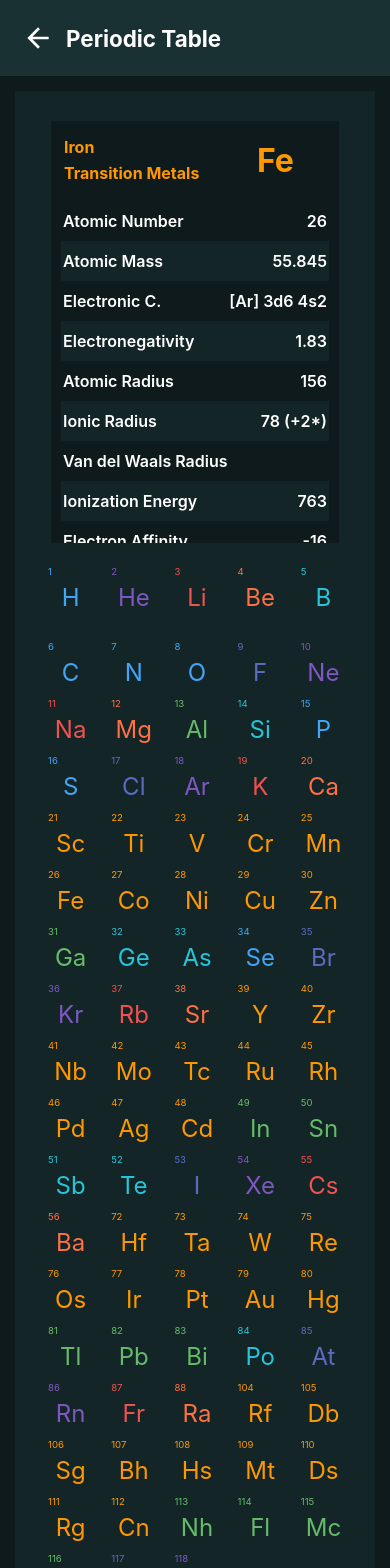
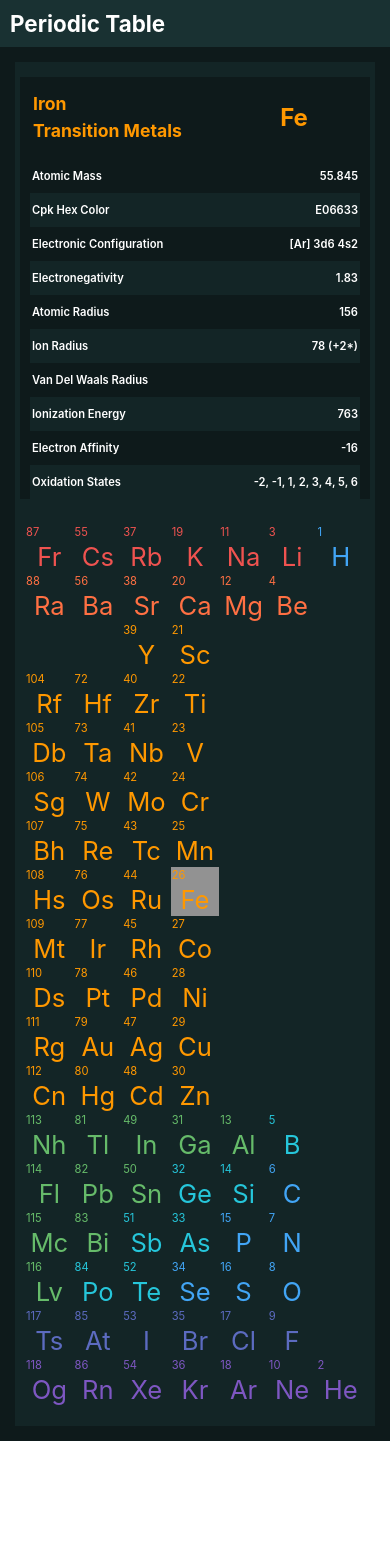
Before and after one commit to elenydev/periodic-table, a React (Create React App) app: page / in a window 390 px wide. Shown: the top 1568 px of the page. After the commit the page ends 1441 px from the top, so only its background shows below. Built offline with nearby package versions, Linux system fonts and the light colour scheme.

Commit message:
Changing method for displaying extended properties and added next json for mobile table

```diff
--- a/src/Components/ActiveElementCard/activeElementCard.styles.tsx
+++ b/src/Components/ActiveElementCard/activeElementCard.styles.tsx
@@ -3,20 +3,15 @@ import styled from "styled-components";
 export const Card = styled.div`
   display: flex;
   flex-direction: column;
-  flex: 0.2;
+  width: 100%;
   margin: 10px;
   background-color: #0e1a1b;
   overflow-y: auto;
   max-height: 50vh;
   padding: 10px;
-  @media (max-width: 1500px) {
-    min-width: 40%;
-  }
-  @media (max-width: 1000px) {
-    min-width: 50%;
-  }
-  @media (max-width: 600px) {
-    min-width: 90%;
+
+  @media (min-width: 1024px) {
+    flex: 0.4;
   }
 `;
 export const CardHeader = styled.div`
@@ -75,7 +70,7 @@ export const CardHeaderSymbol = styled.p`
   width: 40%;
   align-items: center;
   justify-content: center;
-  font-size: 2em;
+  font-size: 1.5em;
 `;
 export const CardHeaderDescription = styled.div`
   display: flex;
@@ -83,7 +78,7 @@ export const CardHeaderDescription = styled.div`
   justify-content: center;
   padding: 3px;
   width: 60%;
-  font-size: 1em;
+  font-size: 1.1em;
   & > p {
     width: 100%;
     margin: 3px 0;
@@ -106,7 +101,11 @@ export const CardListItem = styled.li`
   justify-content: space-between;
   padding: 10px 2px;
   word-break: break-all;
+  font-size: 0.7em;
   &:nth-child(even) {
     background-color: #132526;
   }
+  & > p {
+    text-transform: capitalize;
+  }
 `;
--- a/src/Components/ActiveElementCard/index.tsx
+++ b/src/Components/ActiveElementCard/index.tsx
@@ -1,4 +1,4 @@
-import React, { useState, useEffect } from "react";
+import React from "react";
 import { ElementsItem } from "../../ElementsItem";
 import {
   Card,
@@ -13,98 +13,48 @@ type AppProps = {
   active: number;
 };
 
-function ActiveElementCard({ active }: AppProps): JSX.Element {
-  const FilterDataElements = (active: number) => {
-    return DataElements.filter((element) => element.atomic === active);
-  };
-  const [currentElement, setCurrentElement] = useState<ElementsItem>(
-    FilterDataElements(active)[0]
-  );
+const ActiveElementCard = ({ active }: AppProps): JSX.Element => {
+  const currentElement: ElementsItem = DataElements[active - 1];
+  const { group, name, symbol } = currentElement;
+  const element = Object.keys(currentElement).slice(3, 21);
+  const elementValues = Object.values(currentElement).slice(3, 21);
 
-  useEffect(() => {
-    setCurrentElement(FilterDataElements(active)[0]);
-  }, [active]);
   return (
     <Card>
-      <CardHeader className={currentElement.group}>
+      <CardHeader className={group}>
         <CardHeaderDescription>
-          <p>{currentElement.name}</p>
-          <p>{currentElement.group.replace("_", " ")}</p>
+          <p>{name}</p>
+          <p>{group.replace(/_/g, " ")}</p>
         </CardHeaderDescription>
-        <CardHeaderSymbol>{currentElement.symbol}</CardHeaderSymbol>
+
+        <CardHeaderSymbol>{symbol}</CardHeaderSymbol>
       </CardHeader>
+
       <CardList>
-        <CardListItem>
-          <p>Atomic Number</p>
-          <p>{currentElement.atomic}</p>
-        </CardListItem>
-        <CardListItem>
-          <p>Atomic Mass</p>
-          <p>{currentElement.atomicMass}</p>
-        </CardListItem>
-        <CardListItem>
-          <p>Electronic C.</p>
-          <p>{currentElement.electronicConfiguration}</p>
-        </CardListItem>
-        <CardListItem>
-          <p>Electronegativity</p>
-          <p>{currentElement.electronegativity}</p>
-        </CardListItem>
-        <CardListItem>
-          <p>Atomic Radius</p>
-          <p>{currentElement.atomicRadius}</p>
-        </CardListItem>
-        <CardListItem>
-          <p>Ionic Radius</p>
-          <p>{currentElement.ionRadius}</p>
-        </CardListItem>
-        <CardListItem>
-          <p>Van del Waals Radius</p>
-          <p>{currentElement.vanDelWaalsRadius}</p>
-        </CardListItem>
-        <CardListItem>
-          <p>Ionization Energy</p>
-          <p>{currentElement.ionizationEnergy}</p>
-        </CardListItem>
-        <CardListItem>
-          <p>Electron Affinity</p>
-          <p>{currentElement.electronAffinity}</p>
-        </CardListItem>
-        <CardListItem>
-          <p>Oxidation States</p>
-          <p>{currentElement.oxidationStates}</p>
-        </CardListItem>
-        <CardListItem>
-          <p>Standard State</p>
-          <p>{currentElement.standardState}</p>
-        </CardListItem>
-        <CardListItem>
-          <p>Bonding Type</p>
-          <p>{currentElement.bondingType}</p>
-        </CardListItem>
-        <CardListItem>
-          <p>Melting Point</p>
-          <p>{currentElement.meltingPoint}</p>
-        </CardListItem>
-        <CardListItem>
-          <p>Boiling Point</p>
-          <p>{currentElement.boilingPoint}</p>
-        </CardListItem>
-        <CardListItem>
-          <p>Density</p>
-          <p>{currentElement.density}</p>
-        </CardListItem>
-        <CardListItem>
-          <p>Year Discovered</p>
-          <p>{currentElement.yearDiscovered}</p>
-        </CardListItem>
-        <CardListItem>
-          <p>Valency</p>
-          <p>{currentElement.valency}</p>
-        </CardListItem>
+        {element.map((el, index) => {
+          const caption = el
+            .replace(/([A-Z]+|[A-Z]?[a-z]+)(?=[A-Z]|\b)/g, "!$&")
+            .split("!");
+          const value: string | number = elementValues[index];
+          if (typeof value === "string") {
+            return (
+              <CardListItem key={index}>
+                <p>{caption.map((el) => el + " ")}</p>
+                <p>{value.replace(/_/g, " ")}</p>
+              </CardListItem>
+            );
+          } else {
+            return (
+              <CardListItem key={index}>
+                <p>{caption.map((el) => el + " ")}</p>
+                <p>{value}</p>
+              </CardListItem>
+            );
+          }
+        })}
       </CardList>
     </Card>
   );
-}
+};
 
 export default ActiveElementCard;
--- a/src/Components/Header/index.tsx
+++ b/src/Components/Header/index.tsx
@@ -1,7 +1,6 @@
 import React from "react";
 import styled from "styled-components";
-import ArrowBackIcon from "@material-ui/icons/ArrowBack";
-import { IconButton } from "@material-ui/core";
+
 const HeaderElement = styled.div`
   display: flex;
   align-items: center;
@@ -18,15 +17,12 @@ const HeaderElement = styled.div`
     font-size: 2rem;
   }
 `;
-function Header(): JSX.Element {
+const Header = (): JSX.Element => {
   return (
     <HeaderElement>
-      <IconButton>
-        <ArrowBackIcon />
-      </IconButton>
       <h1>Periodic Table</h1>
     </HeaderElement>
   );
-}
+};
 
 export default Header;
--- /dev/null
+++ b/src/Components/Table/Item.tsx
@@ -0,0 +1,43 @@
+import React from "react";
+import { ElementsItem } from "../../ElementsItem";
+import { GridItem } from "./table.styles";
+type AppProps = {
+  currentElement: number;
+  disabled?: boolean;
+  currentElementProperties?: ElementsItem;
+  clickEvent?: any;
+  active?: string;
+};
+
+const Item = ({
+  currentElement,
+  currentElementProperties,
+  clickEvent,
+  active,
+}: AppProps): JSX.Element => {
+  if (currentElementProperties) {
+    const { group, symbol, name } = currentElementProperties;
+    return (
+      <>
+        <GridItem
+          className={`${group}  ${active}`}
+          onClick={() => clickEvent()}
+        >
+          <p>{currentElement}</p>
+          <p>{symbol}</p>
+          <p>{name}</p>
+        </GridItem>
+      </>
+    );
+  } else {
+    return (
+      <>
+        <GridItem disabled>
+          <p>{currentElement}</p>
+        </GridItem>
+      </>
+    );
+  }
+};
+
+export default Item;
--- a/src/Components/Table/index.tsx
+++ b/src/Components/Table/index.tsx
@@ -1,49 +1,72 @@
 import React, { useState } from "react";
-import { Wrapper, GridTemplate, GridItem } from "./table.styles";
+import {
+  Wrapper,
+  GridTemplateDesktop,
+  GridTemplateMobile,
+} from "./table.styles";
 import { ElementsItem } from "../../ElementsItem";
 import ActiveElementCard from "../ActiveElementCard/index";
 import Header from "../Header/index";
+import Item from "./Item";
 const Elements: [] = require("../../data/pt.json").flat(); // reducing array nesting
+const ElementsMobile: number[] = require("../../data/pt-mobile.json").flat(); //reducing array nesting
 const DataElements: ElementsItem[] = require("../../data/elements.json");
-const NotSyntheticElements: number[] = Elements.slice(0, 126);
+const NaturalElements: number[] = Elements.slice(0, 126);
 const IGNORED_ELEMENTS_NUMBERS = [0, -1, -2];
-function Table(): JSX.Element {
+
+const Table = (): JSX.Element => {
   const [activeElement, setActiveElement] = useState<number>(26);
-
-  function showElementProperties(item: number) {
-    setActiveElement(item);
-  }
+  const handleActiveElement = (element: number) => {
+    setActiveElement(element);
+  };
   return (
     <>
       <Header />
+
       <Wrapper>
         <ActiveElementCard active={activeElement} />
-        <GridTemplate>
-          {NotSyntheticElements.map((element: number, index: number) => {
+
+        <GridTemplateDesktop>
+          {NaturalElements.map((element: number, index: number) => {
             const currentElement: number = element;
             const currentElementProperties = DataElements[currentElement - 1];
             if (IGNORED_ELEMENTS_NUMBERS.includes(currentElement)) {
-              return <GridItem key={index} disabled></GridItem>;
+              return <Item key={index} currentElement={currentElement}></Item>;
             } else {
               return (
-                <GridItem
+                <Item
                   key={index}
-                  color={currentElementProperties.cpkHexColor}
-                  className={currentElementProperties.group}
-                  onClick={() =>
-                    showElementProperties(currentElementProperties.atomic)
-                  }
-                >
-                  <p>{currentElement}</p>
-                  <p>{currentElementProperties.symbol}</p>
-                  <p>{currentElementProperties.name}</p>
-                </GridItem>
+                  currentElement={currentElement}
+                  currentElementProperties={currentElementProperties}
+                  clickEvent={() => handleActiveElement(currentElement)}
+                  active={currentElement === activeElement ? "active" : ""}
+                ></Item>
               );
             }
           })}
-        </GridTemplate>
+        </GridTemplateDesktop>
+
+        <GridTemplateMobile>
+          {ElementsMobile.map((element: number, index: number) => {
+            const currentElement: number = element;
+            const currentElementProperties = DataElements[currentElement - 1];
+            if (IGNORED_ELEMENTS_NUMBERS.includes(currentElement)) {
+              return <Item key={index} currentElement={currentElement}></Item>;
+            } else {
+              return (
+                <Item
+                  key={index}
+                  currentElement={currentElement}
+                  currentElementProperties={currentElementProperties}
+                  clickEvent={() => handleActiveElement(currentElement)}
+                  active={currentElement === activeElement ? "active" : ""}
+                ></Item>
+              );
+            }
+          })}
+        </GridTemplateMobile>
       </Wrapper>
     </>
   );
-}
+};
 export default Table;
--- a/src/Components/Table/table.styles.tsx
+++ b/src/Components/Table/table.styles.tsx
@@ -3,52 +3,68 @@ export const Wrapper = styled.div`
   display: flex;
   align-items: center;
   justify-content: space-around;
-  flex-wrap: wrap;
+  flex-direction: column;
   width: 100%;
-  padding: 20px;
+  padding: 5px;
   background-color: #132526;
   border: 15px solid #0e1a1b;
+  @media (min-width: 1024px) {
+    flex-direction: row;
+  }
 `;
 
-export const GridTemplate = styled.ul`
-  display: grid;
-  flex: 0.8;
+export const GridTemplateDesktop = styled.ul`
+  display: none;
+  flex: 0.6;
   min-height: 100%;
-  margin: 10px;
+  margin: 5px;
   grid-template-columns: repeat(18, 1fr);
   grid-template-rows: repeat(7, 1fr);
   grid-column-gap: 0px;
   grid-row-gap: 0px;
   background-color: #132526;
-  @media (max-width: 1500px) {
-    min-width: 95%;
-  }
-  @media (max-width: 1250px) {
-    grid-template-columns: repeat(auto-fit, minmax(50px, 1fr));
-    grid-template-rows: repeat(auto-fit, minmax(70px, 1fr));
-    gap: 5px 12px;
+  @media (min-width: 1024px) {
+    display: grid;
   }
 `;
 
+export const GridTemplateMobile = styled.ul`
+  display: grid;
+  min-height: 100%;
+  margin: 10px;
+  padding: 5px;
+  width: 100%;
+  grid-template-columns: repeat(7, 1fr);
+  grid-template-rows: repeat(18, 1fr);
+  grid-column-gap: 0px;
+  grid-row-gap: 0px;
+  background-color: #132526;
+  @media (min-width: 1024px) {
+    display: none;
+  }
+`;
 export const GridItem = styled.li`
   display: flex;
   flex-direction: column;
   color: ${(props) => (props.disabled ? "transparent" : "#" + props.color)};
   align-items: center;
   cursor: ${(props) => (props.disabled ? "auto" : "pointer")};
+  &.active {
+    background-color: #929292;
+  }
   & > p {
     width: 100%;
-    font-size: 0.6em;
-    padding: 3px;
+    font-size: 0.7em;
+    padding: 1px;
   }
   & > p:nth-child(2) {
-    width: 100%;
     text-align: center;
-    font-size: 1.8em;
+    font-size: 1.6em;
   }
   & > p:nth-child(3) {
+    display: none;
     text-align: center;
-    font-size: 0.7em;
+    font-size: 0.8em;
   }
   &.noble_gases {
     color: #7e57c2;
@@ -94,11 +110,28 @@ export const GridItem = styled.li`
   &.clear {
     color: #78909c;
   }
-  @media (max-width: 1250px) {
-    display: ${(props) => (props.disabled ? "none" : "flex")};
+
+  @media (min-width: 600px) {
+    & p:nth-child(3) {
+      display: block;
+    }
+  }
+  @media (min-width: 1024px) {
+    & > p {
+      font-size: 0.4em;
+      padding: 1px;
+    }
+    & > p:nth-child(2) {
+      font-size: 1.1em;
+    }
+    & > p:nth-child(3) {
+      font-size: 0.45em;
+    }
+  }
+  @media (min-width: 1250px) {
     & > p {
       font-size: 0.6em;
-      padding: 3px;
+      padding: 1px;
     }
     & > p:nth-child(2) {
       font-size: 1.5em;
@@ -107,9 +140,4 @@ export const GridItem = styled.li`
       font-size: 0.6em;
     }
   }
-  @media (max-width: 600px) {
-    & p:nth-child(3) {
-      display: none;
-    }
-  }
 `;
--- /dev/null
+++ b/src/data/pt-mobile.json
@@ -0,0 +1,20 @@
+[
+  [87, 55, 37, 19, 11, 3, 1],
+  [88, 56, 38, 20, 12, 4, 0],
+  [0, 0, 39, 21, 0, 0, 0],
+  [104, 72, 40, 22, 0, 0, 0],
+  [105, 73, 41, 23, 0, 0, 0],
+  [106, 74, 42, 24, 0, 0, 0],
+  [107, 75, 43, 25, 0, 0, 0],
+  [108, 76, 44, 26, 0, 0, 0],
+  [109, 77, 45, 27, 0, 0, 0],
+  [110, 78, 46, 28, 0, 0, 0],
+  [111, 79, 47, 29, 0, 0, 0],
+  [112, 80, 48, 30, 0, 0, 0],
+  [113, 81, 49, 31, 13, 5, 0],
+  [114, 82, 50, 32, 14, 6, 0],
+  [115, 83, 51, 33, 15, 7, 0],
+  [116, 84, 52, 34, 16, 8, 0],
+  [117, 85, 53, 35, 17, 9, 0],
+  [118, 86, 54, 36, 18, 10, 2]
+]
```
